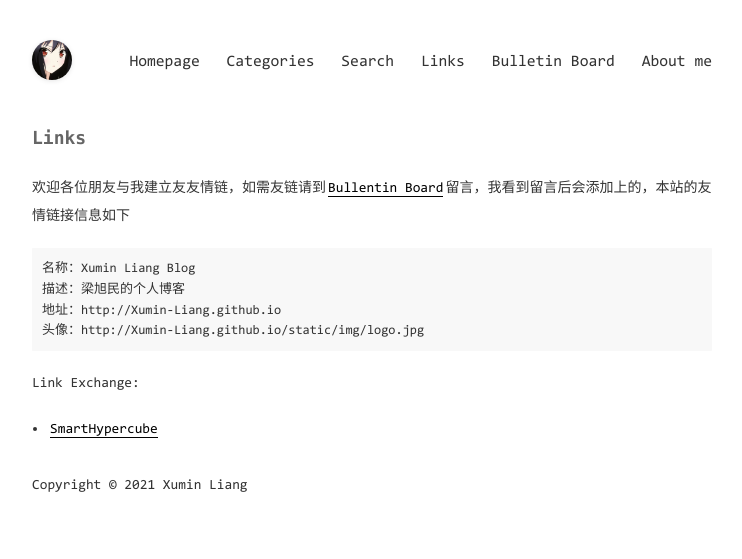
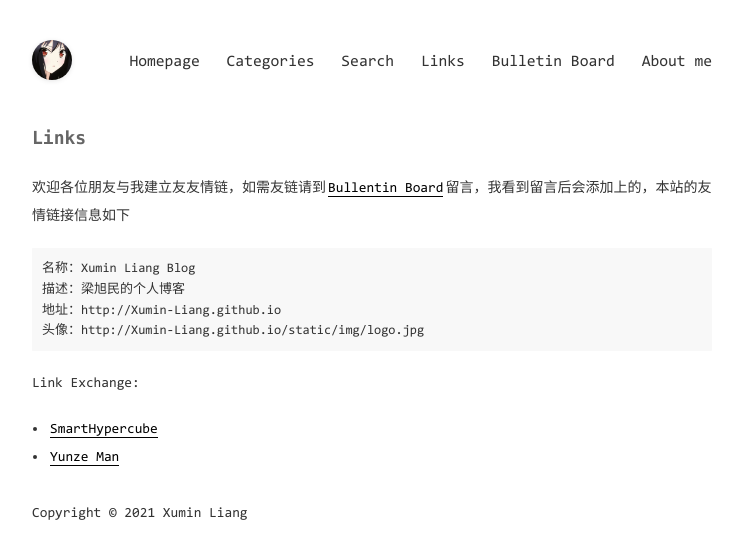
Before and after one commit to Xumin-Liang/Xumin-Liang.github.io, a Jekyll site: the page built from pages/links.md, in a window 1280 px wide. Shown: the top 559 px of the page, without its empty margins (268-1010 px from the left). Built offline with Jekyll 4.4.1, drawn with Linux system fonts in a browser that asks for light colours.

Commit message:
Update _config.yml

```diff
--- a/_config.yml
+++ b/_config.yml
@@ -59,3 +59,5 @@ extMath: true
 links:
   - title: SmartHypercube
     url: https://0x01.me
+  - title: Yunze Man
+    url: https://yunzeman.github.io/
```
